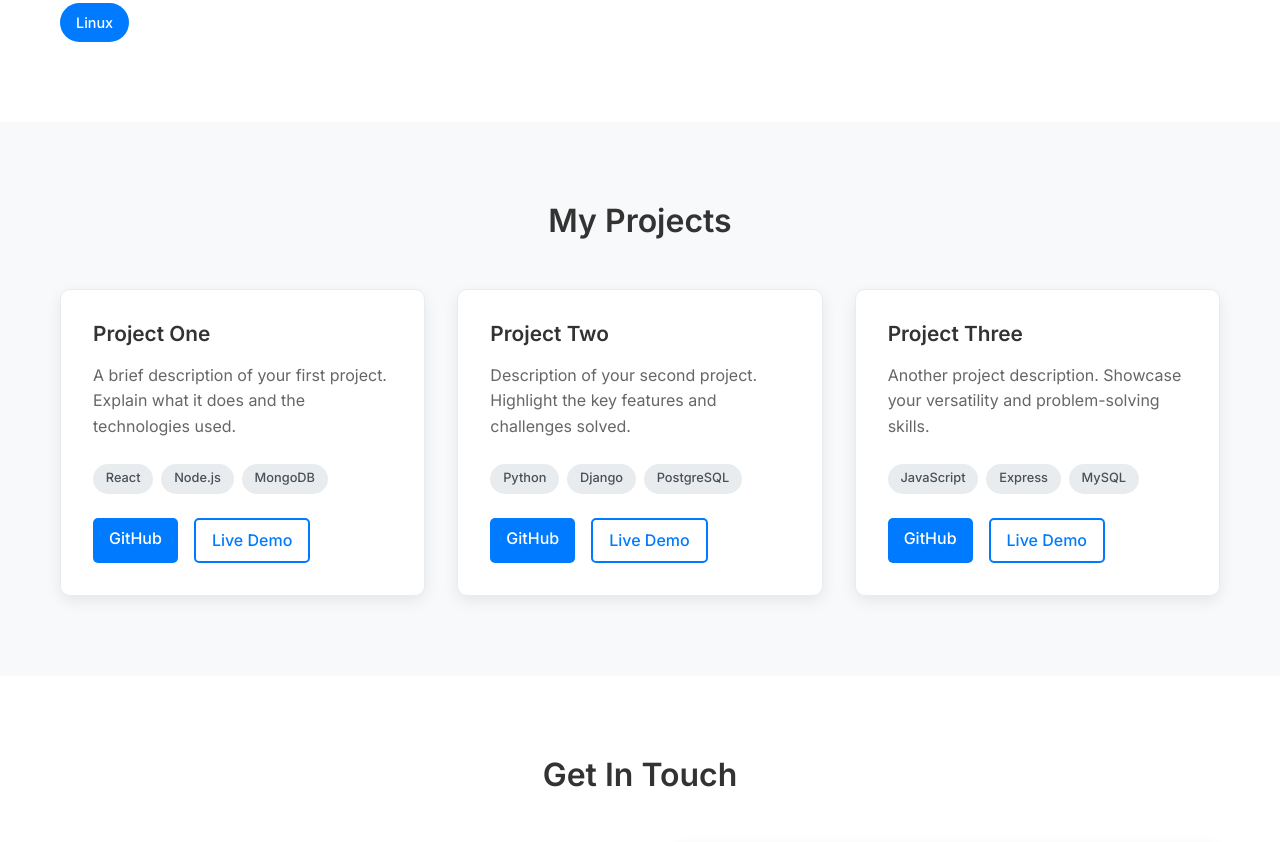
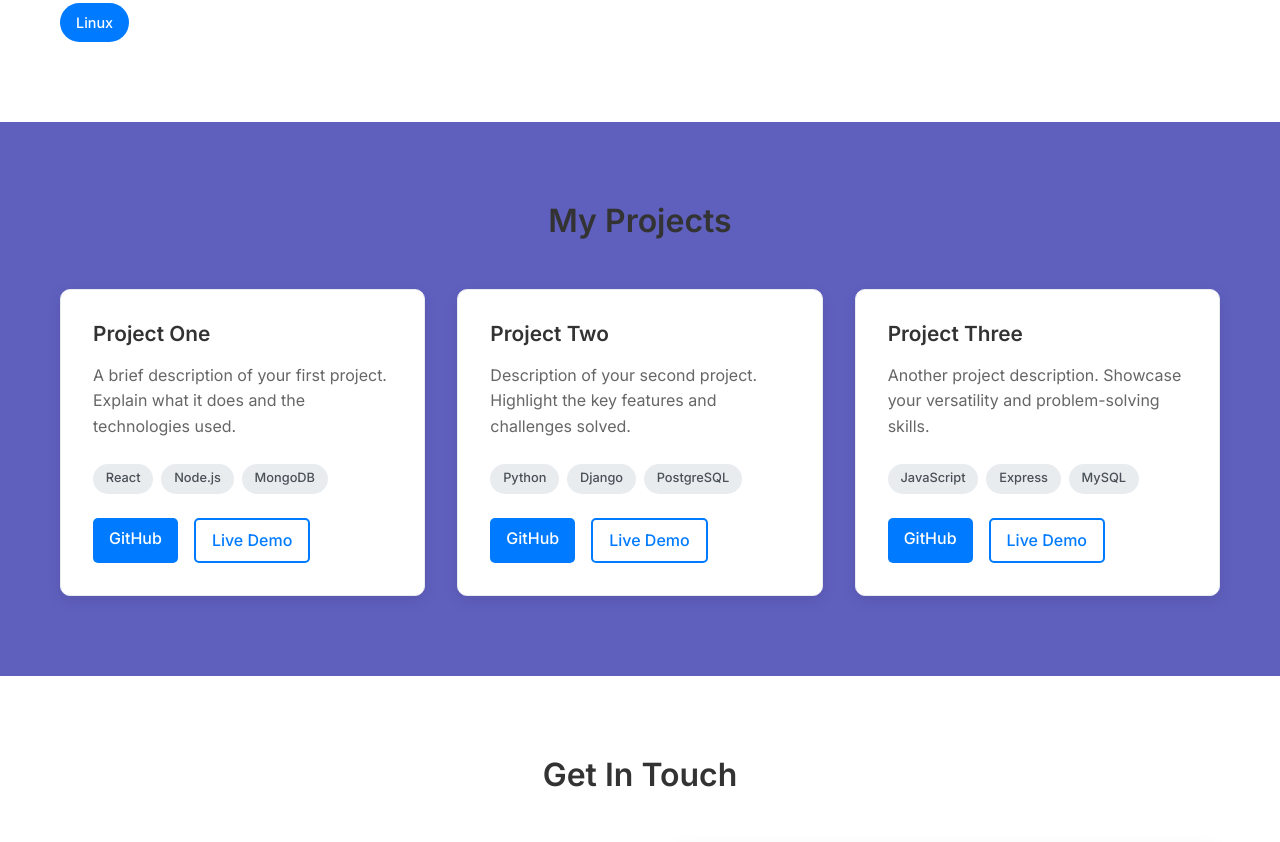
Before and after one commit to cmlostek/cmlostek.github.io, a React (Create React App) app: page / in a window 1280 px wide. Shown: the part 680-1522 px from the top of the page. Built offline with nearby package versions, Linux system fonts and the light colour scheme; the HTML template or start-up script is replaced by a standard one.

Commit message:
background

```diff
--- a/src/App.css
+++ b/src/App.css
@@ -15,7 +15,7 @@ section {
 }
 
 section:nth-child(even) {
-  background-color: #f8f9fa;
+  background-color: #5f5fbe;
 }
 
 /* Smooth scrolling for anchor links */
```
Also changed, not shown: 12 other files (tests, documents, lock files or other folders).
